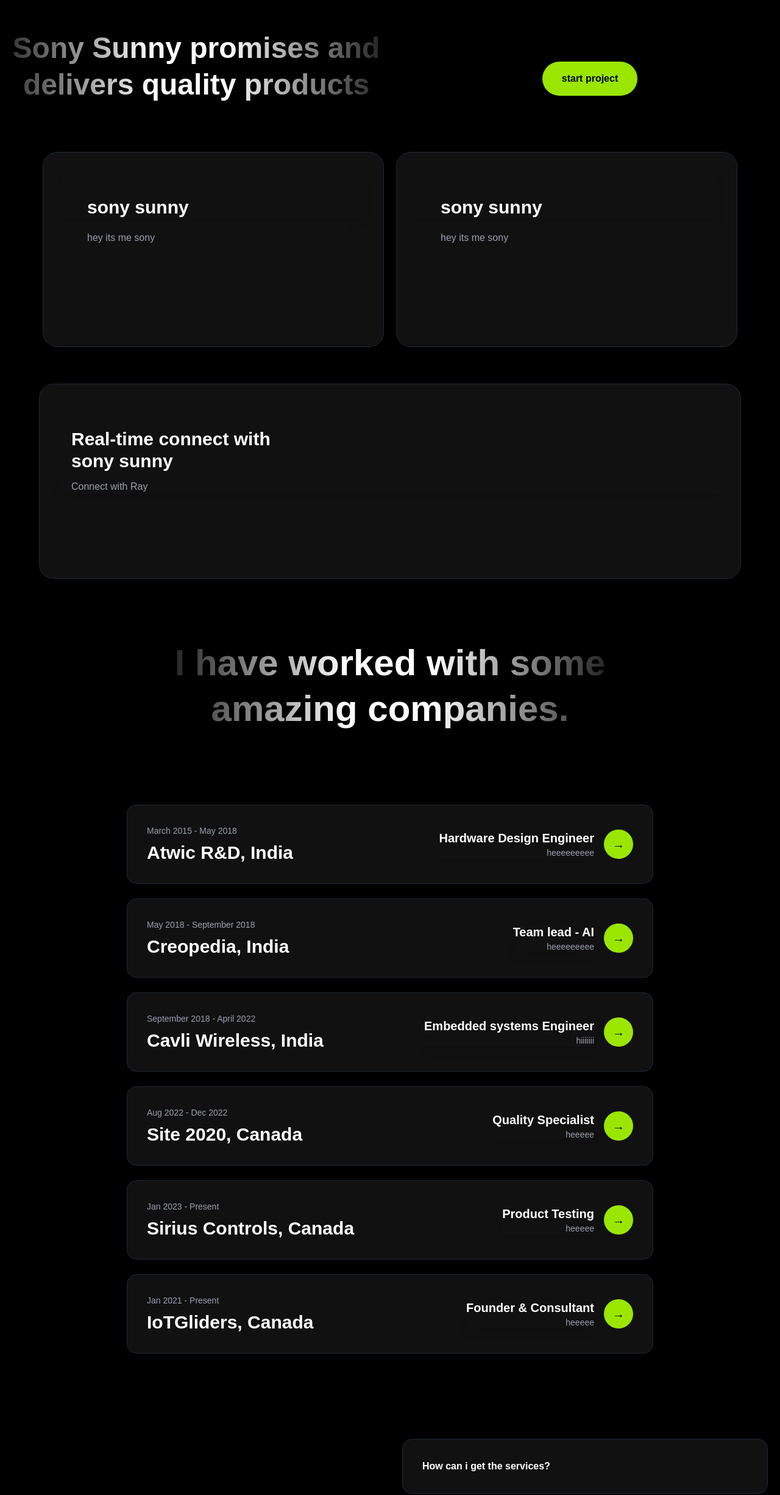
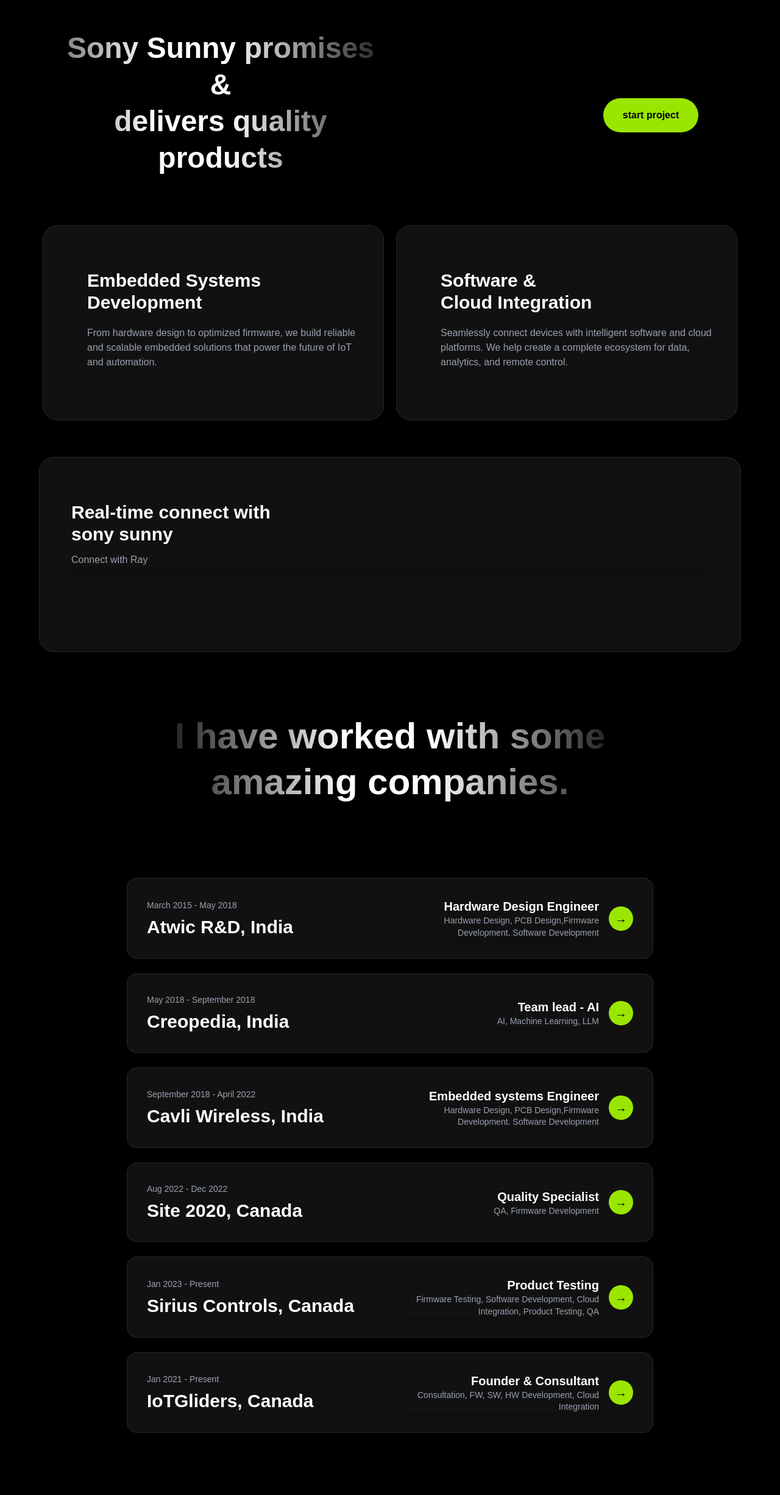
Before and after one commit to sonysunny0007/sonysunny.com_v2025, a Next.js app: page /about in a window 1280 px wide. Shown: the part 1195-3646 px from the top of the page at 61% size. Built offline with nearby package versions, Linux system fonts and the light colour scheme.

Commit message:
Modified About page, images and formatting pending

```diff
--- a/src/components/About.tsx
+++ b/src/components/About.tsx
@@ -1,118 +1,86 @@
 // src/components/about.tsx
+"use client";
+
 import Image from "next/image";
+import Link from "next/link";
 import { MdDescription } from "react-icons/md";
 import { TbSortDescendingNumbers } from "react-icons/tb";
-const experience =[
+import { useState } from "react";
+import { ChevronDown } from "lucide-react";
+
+const work_experience = [
   {
-    icon: (
-      <div className="flex justify-self-end items-center gap3">
-      <Image
-        src="/arduino.jpg"
-        alt="Arduino"
-        width={52}
-        height={52}
-      />
-      </div>
-    ),
-    title: "Firmware development",
-    description: "heee",
+    period: "March 2015 - May 2018",
+    company: "Atwic R&D, India",
+    designation: "Hardware Design Engineer",
+    description:
+      "Hardware Design, PCB Design,Firmware Development. Software Development",
   },
   {
-    icon: (
-      <div className="flex justify-self-end items-center gap3">
-        <Image
-          src="/altium.png"
-          alt="Altium"
-          width={52}
-          height={52}
-          />
-      </div>
-    ),
-    title:"Hardware Design",
-    description: "hiiiiii"
+    period: "May 2018 - September 2018",
+    company: "Creopedia, India",
+    designation: "Team lead - AI",
+    description: "AI, Machine Learning, LLM",
   },
   {
-    icon: (
-      <div className="flex justify-self-end items-center gap3">
-        <Image
-          src="/altium.png"
-          alt="Altium"
-          width={52}
-          height={52}
-          />
-      </div>
-    ),
-    title:"Hardware Design",
-    description: "hiiiiii"
-  },
-]
-
-const work_experience=[
-  {
-    period:"March 2015 - May 2018",
-    company: "Atwic R&D, India",
-    designation: "Hardware Design Engineer",
-    description: "heeeeeeeee"
+    period: "September 2018 - April 2022",
+    company: "Cavli Wireless, India",
+    designation: "Embedded systems Engineer",
+    description:
+      "Hardware Design, PCB Design,Firmware Development. Software Development",
   },
   {
-    period:"May 2018 - September 2018",
-    company: "Creopedia, India",
-    designation: "Team lead - AI",
-    description: "heeeeeeeee"
+    period: "Aug 2022 - Dec 2022",
+    company: "Site 2020, Canada",
+    designation: "Quality Specialist",
+    description: "QA, Firmware Development",
   },
   {
-    period:"September 2018 - April 2022",
-    company: "Cavli Wireless, India",
-    designation: "Embedded systems Engineer",
-    description: "hiiiiiii"
+    period: "Jan 2023 - Present",
+    company: "Sirius Controls, Canada",
+    designation: "Product Testing",
+    description:
+      "Firmware Testing, Software Development, Cloud Integration, Product Testing, QA",
   },
   {
-    period:"Aug 2022 - Dec 2022",
-    company: "Site 2020, Canada",
-    designation: "Quality Specialist",
-    description: "heeeee"
+    period: "Jan 2021 - Present",
+    company: "IoTGliders, Canada",
+    designation: "Founder & Consultant",
+    description: "Consultation, FW, SW, HW Development, Cloud Integration",
+  },
+];
+
+const answers = [
+  {
+    question: "What services does SonySunny.com provide?",
+    answer:
+      "We specialize in firmware development, hardware design, software solutions, and cloud integration to help you build a complete IoT ecosystem.",
   },
   {
-    period:"Jan 2023 - Present",
-    company: "Sirius Controls, Canada",
-    designation: "Product Testing",
-    description: "heeeee"
+    question: "Can you help with both hardware and software?",
+    answer:
+      "Yes! From PCB design and embedded firmware to cloud platforms and mobile apps, we cover the full stack to bring your product to life.",
   },
   {
-    period:"Jan 2021 - Present",
-    company: "IoTGliders, Canada",
-    designation: "Founder & Consultant",
-    description: "heeeee"
-  },
-]
-
-const answers=[
-  {
-    question: "How can i get the services?",
-    answer: "You are at the right place.Please visit the service page",
+    question: "How do I start a project with you?",
+    answer:
+      "Simply click “Start Project” or reach out through our contact page. We’ll discuss your idea, suggest solutions, and give you a clear roadmap.",
   },
   {
-    question: "How can i get the services?",
-    answer: "You are at the right place.Please visit the service page",
+    question: "Do you work with startups as well as established companies?",
+    answer:
+      "Absolutely. Whether you’re an early-stage startup with an idea or a company looking to scale, we can customize our services to fit your needs.",
   },
   {
-    question: "How can i get the services?",
-    answer: "You are at the right place.Please visit the service page",
+    question:
+      "Can you integrate my devices with AWS, Azure, or other cloud platforms?",
+    answer:
+      "Yes! We specialize in secure cloud connectivity with platforms like AWS IoT, Azure IoT Hub, and Google Cloud IoT.",
   },
-  {
-    question: "How can i get the services?",
-    answer: "You are at the right place.Please visit the service page",
-  },
-  {
-    question: "How can i get the services?",
-    answer: "You are at the right place.Please visit the service page",
-  },
-
-]
-
+];
 
 export default function AboutPage() {
-  return(
+  return (
     <>
       <main className="min-h-screen bg-black text-white" id="about">
         <section className="flex flex-col justify-center items-center text-center py-10 px-6">
@@ -138,8 +106,6 @@
               start project
             </button>
           </div>
-
-
         </section>
 
         <section className="grid md:grid-cols-2 gap-8 items-start pt-10">
@@ -160,13 +126,27 @@
             <div className="gap-6">
               <div>
                 <h2 className="text-3xl font-bold mb-6">About me</h2>
-      <p className="text-lg">I’m Sony Sunny, a technology innovator dedicated to transforming ideas into practical, future-ready solutions. With expertise across firmware development, hardware design, software engineering, cloud integration, and UI/UX design, I specialize in building end-to-end technology platforms that empower businesses to thrive in a connected world.</p>
-      <p className="text-lg pt-5"> My approach combines technical precision, creative problem-solving, and user-focused design, ensuring every project is not only functional but also scalable, efficient, and intuitive. Whether it’s embedded systems, smart devices, or seamless cloud platforms, I aim to deliver innovative solutions that make an impact.</p>
+                <p className="text-lg">
+                  I’m Sony Sunny, a technology innovator dedicated to
+                  transforming ideas into practical, future-ready solutions.
+                  With expertise across firmware development, hardware design,
+                  software engineering, cloud integration, and UI/UX design, I
+                  specialize in building end-to-end technology platforms that
+                  empower businesses to thrive in a connected world.
+                </p>
+                <p className="text-lg pt-5">
+                  {" "}
+                  My approach combines technical precision, creative
+                  problem-solving, and user-focused design, ensuring every
+                  project is not only functional but also scalable, efficient,
+                  and intuitive. Whether it’s embedded systems, smart devices,
+                  or seamless cloud platforms, I aim to deliver innovative
+                  solutions that make an impact.
+                </p>
               </div>
             </div>
           </div>
         </section>
-
 
         {/*<section className="pt-20"> {/* Reduce padding top */}
         {/*<div className="max-w-6xl mx-auto grid md:grid-cols-1 justify-center mt-6 h-120"> {/* Reduce margin top */}
@@ -200,8 +180,6 @@
 
         <section className="bg-black text-white py-10 pt-10">
           <div className="max-w-4xl mx-auto px-6 flex flex-col md:flex-row items-center justify-between text-center md:text-left">
-
-
             {/* Item 1 */}
             <div className="flex flex-col items-center md:items-start flex-1">
               <p className="text-gray-300 mt-2">Happy customers</p>
@@ -216,7 +194,6 @@
               >
                 20+
               </h2>
-
             </div>
 
             {/* Divider */}
@@ -236,7 +213,6 @@
               >
                 8K+
               </h2>
-
             </div>
 
             {/* Divider */}
@@ -256,15 +232,14 @@
               >
                 4.6
               </h2>
-
             </div>
           </div>
         </section>
 
-<section className="grid md:grid-cols-2 gap-8 items-center text-center  pt-20">
+        <section className="grid md:grid-cols-2 gap-8 items-center text-center  pt-20 ">
           <div className="md:text-left">
             <h2
-      className="text-5xl md:text-5xl font-semibold leading-tight justify-center items-center text-center pt-10 pb-20 pl-5"
+              className="text-5xl md:text-5xl font-semibold leading-tight justify-center items-center text-center pt-10 pb-20 pl-25"
               style={{
                 background:
                   "linear-gradient(90deg, rgba(255,255,255,0.15) 0%, rgba(255,255,255,1) 40%, rgba(255,255,255,1) 60%, rgba(255,255,255,0.15) 100%)",
@@ -272,11 +247,13 @@
                 WebkitTextFillColor: "transparent",
               }}
             >
-        Sony Sunny promises and<br />delivers quality products
+              Sony Sunny promises &
+              <br />
+              delivers quality products
             </h2>
           </div>
 
-  <div className="justify-center items-center">
+          <div className="justify-center items-center pl-50">
             <button className="bg-lime-400 text-black font-semibold px-8 py-4 rounded-full hover:bg-lime-300 transition">
               start project
             </button>
@@ -285,22 +262,37 @@
 
         <section className="bg-black grid md:grid-cols-2 gap-2 items-center max-w-6xl mx-auto">
           <div className="w-140 mx-auto h-80 bg-[#111] rounded-3xl p-8 shadow-lg border border-gray-800 hover:shadow-xl transition ">
-    <h3 className="text-3xl font-bold mb-3 shadow-lg whitespace-pre-line pl-10 pt-10">sony sunny</h3>
-    <p className="text-gray-400 pl-10 pt-2">hey its me sony</p>
+            <h3 className="text-3xl font-bold mb-3 shadow-lg whitespace-pre-line pl-10 pt-10">
+              Embedded Systems Development
+            </h3>
+            <p className="text-gray-400 pl-10 pt-2">
+              From hardware design to optimized firmware, we build reliable and
+              scalable embedded solutions that power the future of IoT and
+              automation.
+            </p>
           </div>
           <div className="w-140 mx-auto h-80 bg-[#111] rounded-3xl p-8 shadow-lg border border-gray-800 hover:shadow-xl transition ">
-    <h3 className="text-3xl font-bold mb-3 shadow-lg whitespace-pre-line pl-10 pt-10">sony sunny</h3>
-    <p className="text-gray-400 pl-10 pt-2">hey its me sony</p>
+            <h3 className="text-3xl font-bold mb-3 shadow-lg whitespace-pre-line pl-10 pt-10">
+              Software & <br />
+              Cloud Integration
+            </h3>
+            <p className="text-gray-400 pl-10 pt-2">
+              Seamlessly connect devices with intelligent software and cloud
+              platforms. We help create a complete ecosystem for data,
+              analytics, and remote control.
+            </p>
           </div>
         </section>
 
         <section className="bg-black items-center max-w-6xl mx-auto pt-15">
           <div className="mx-auto h-80 bg-[#111] rounded-3xl p-8 shadow-lg border border-gray-800 hover:shadow-xl transition">
-    <h3 className="text-3xl font-bold mb-3 shodow-lg whitespace-pre-line pl-5 pt-10">Real-time connect with <br />sony sunny</h3>
+            <h3 className="text-3xl font-bold mb-3 shodow-lg whitespace-pre-line pl-5 pt-10">
+              Real-time connect with <br />
+              sony sunny
+            </h3>
             <p className="shadow-lg pl-5 text-gray-400">Connect with Ray</p>
           </div>
         </section>
-
 
         <section className="bg-black text-white pt-25 py-10 pb-25">
           <div className="flex flex-col justify-center items-center text-center">
@@ -309,8 +301,8 @@
               style={{
                 background:
                   "linear-gradient(90deg, rgba(255,255,255,0.15) 0%, rgba(255,255,255,1) 40%, rgba(255,255,255,1) 60%, rgba(255,255,255,0.15) 100%)",
-        WebkitBackgroundClip:"text",
-        WebkitTextFillColor:"transparent",
+                WebkitBackgroundClip: "text",
+                WebkitTextFillColor: "transparent",
               }}
             >
               I have worked with some <br /> amazing companies.
@@ -326,21 +318,23 @@
                 className="bg-[#111] rounded-2xl p-8 border border-gray-800 flex justify-between items-center"
               >
                 {/* Left Column */}
-        <div className="flex-1">
+                <div className="flex flex-col justify-center">
                   <div className="text-sm text-gray-400">{item.period}</div>
                   <div className="text-3xl font-bold mt-2">{item.company}</div>
                 </div>
 
                 {/* Right Column */}
-        <div className="flex items-center gap-4 max-w-md">
+                <div className="flex items-center gap-4">
                   <div className="text-right">
-            <div className="text-xl font-semibold">{item.designation}</div>
-            <div className="text-sm text-gray-400 shadow-lg">
+                    <div className="text-xl font-semibold">
+                      {item.designation}
+                    </div>
+                    <div className="text-sm text-gray-400 shadow-lg leading-snug max-w-xs whitespace-normal">
                       {item.description}
                     </div>
                   </div>
 
-          <button className="bg-lime-400 text-black font-semibold w-12 h-12 rounded-full hover:bg-lime-300 transition">
+                  <button className="w-10 h-10 flex items-center justify-center rounded-full bg-lime-400 text-black hover:bg-lime-300 transition">
                     <span className="text-xl">→</span>
                   </button>
                 </div>
@@ -357,9 +351,10 @@
                 style={{
                   background:
                     "linear-gradient(90deg, rgba(255,255,255,0.15) 0%, rgba(255,255,255,1) 40%, rgba(255,255,255,1) 60%, rgba(255,255,255,0.15) 100%)",
-        WebkitBackgroundClip:"text",
-        WebkitTextFillColor:"transparent",
-        }}>
+                  WebkitBackgroundClip: "text",
+                  WebkitTextFillColor: "transparent",
+                }}
+              >
                 We've got the <br /> answers
               </h1>
               <p className="text-gray-300 text-left font-sm pt-5">its normal</p>
@@ -370,25 +365,72 @@
               </div>
             </div>
           </div>
-  <div className="grid gap-4 mx-auto h-10 pt-35 w-150">
-    {answers.map((item,index)=>(
+          <div className="grid gap-4 mx-auto pt-35 w-150 h-fit">
+            {answers.map((item, index) => {
+              const [open, setOpen] = useState(false);
+              return (
                 <div
                   key={index}
-        className="bg-[#111] rounded-2xl p-8 border border-gray-800 flex justify-between items-center"
+                  className={`bg-[#111] rounded-2xl border border-gray-800 transition-all duration-300 ${
+                    open ? "p-8" : "p-6"
+                  }`}
                 >
-        <div className="flex justify-center items-center font-semibold">
+                  {/* Question Row */}
+                  <div
+                    className="flex justify-between items-center cursor-pointer"
+                    onClick={() => setOpen(!open)}
+                  >
+                    <div className="text-xl font-bold text-left">
                       {item.question}
                     </div>
-
-    </div>
-    ))}
-
-
+                    <ChevronDown
+                      className={`w-7 h-7 text-lime-400 transition-transform duration-300 ${
+                        open ? "rotate-180" : "rotate-0"
+                      }`}
+                    />
                   </div>
 
+                  {/* Collapsible Answer */}
+                  <div
+                    className={`overflow-hidden transition-all duration-300 text-gray-400 text-sm ${
+                      open ? "max-h-40 mt-3 opacity-100" : "max-h-0 opacity-0"
+                    }`}
+                  >
+                    {item.answer}
+                  </div>
+                </div>
+              );
+            })}
+          </div>
         </section>
 
+        <section className="bg-black items-center max-w-6xl mx-auto pt-10 pb-20">
+          <div className="mx-auto h-120 bg-[#111] rounded-3xl p-8 shadow-lg border border-gray-800 hover:shadow-xl transition">
+            <div className="flex flex-col justify-center items-center text-center pt-10">
+              <h1
+                className="text-4xl md:text-6xl font-semibold leading-tight"
+                style={{
+                  background:
+                    "linear-gradient(90deg, rgba(255,255,255,0.15) 0%, rgba(255,255,255,1) 40%, rgba(255,255,255,1) 60%, rgba(255,255,255,0.15) 100%)",
+                  WebkitBackgroundClip: "text",
+                  WebkitTextFillColor: "transparent",
+                }}
+              >
+                Have projects in mind <br /> Lets work together.
+              </h1>
+            </div>
+            {/* Explore More Button */}
+            <div className="text-center pt-15">
+              <Link
+                href="/blog"
+                className="inline-block px-6 py-3 bg-lime-400 text-black rounded-full font-semibold hover:bg-lime-300 transition"
+              >
+                Explore More
+              </Link>
+            </div>
+          </div>
+        </section>
       </main>
     </>
-  )
+  );
 }
```
Lines whose indentation alone changed are shown as unchanged.
